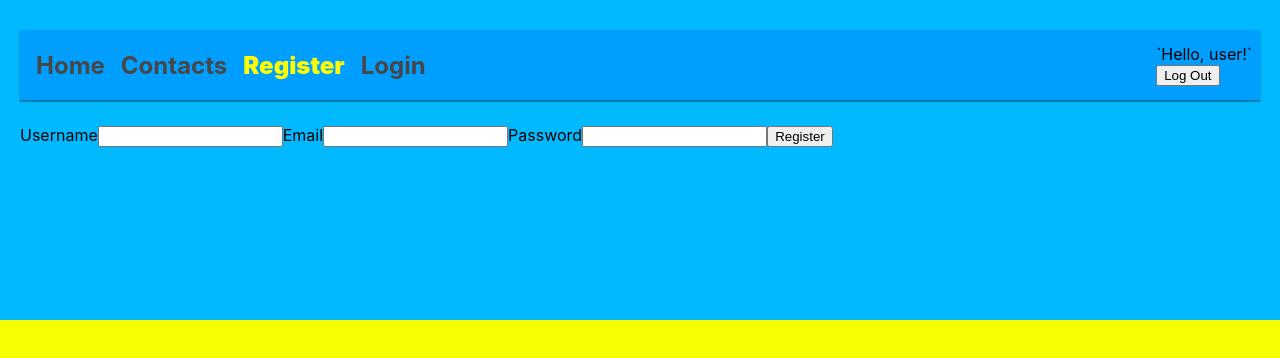
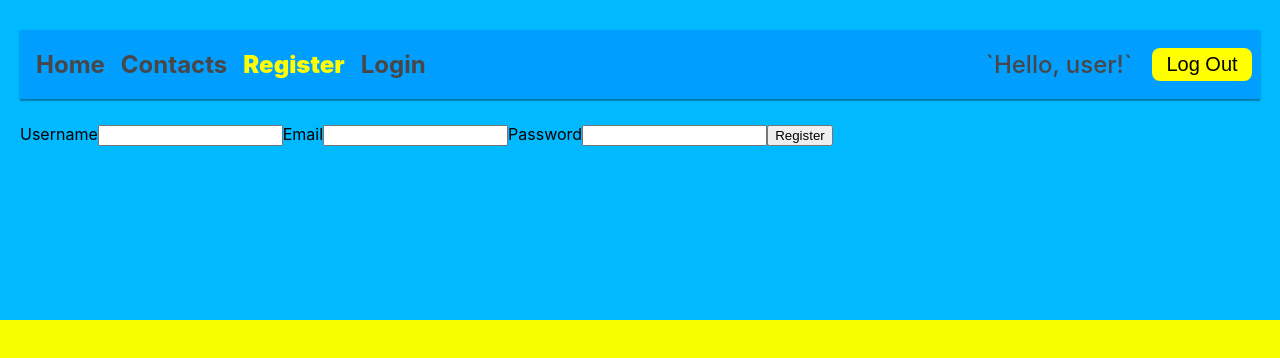
Before and after one commit to NataliiaPasaman/goit-react-hw-08-phonebook, a React (Create React App) app: page /register in a window 1280 px wide. Shown: the top 358 px of the page. Built offline with nearby package versions, Linux system fonts and the light colour scheme.

Commit message:
add base styles for UserMenu

```diff
--- a/src/components/UserMenu/UserMenu.jsx
+++ b/src/components/UserMenu/UserMenu.jsx
@@ -1,11 +1,12 @@
 import React from 'react';
+import { UserContainer, LogOutButton, UserTitle } from './UserMenu.styled';
 
 export const UserMenu = () =>{
 
     return (
-      <div>
-        <p>`Hello, user!`</p>
-        <button type="button">Log Out</button>
-      </div>
+      <UserContainer>
+        <UserTitle>`Hello, user!`</UserTitle>
+        <LogOutButton type="button">Log Out</LogOutButton>
+      </UserContainer>
     );
 }
--- /dev/null
+++ b/src/components/UserMenu/UserMenu.styled.js
@@ -0,0 +1,35 @@
+import styled from 'styled-components';
+
+export const UserContainer = styled.div`
+display: flex;
+align-items: center;
+justify-content: space-between;
+`;
+
+export const UserTitle = styled.p`
+color: rgb(72 70 70);
+font-weight: 500;
+font-size: 24px;
+`;
+
+export const LogOutButton = styled.button`
+margin-left: 20px;
+  width: 100px;
+  height: 33px;
+  background-color: yellow;
+  font-size: 20px;
+  color: black;
+  border: 0;
+  border-radius: 8px;
+  opacity: 1;
+  scale: 1;
+  transition: opacity 250ms cubic-bezier(0.4, 0, 0.2, 1);
+  cursor: pointer;
+  outline: none;
+
+  &:hover {
+    opacity: 0.9;
+    scale: 0.9;
+    box-shadow: 0px 1px 3px rgb(0 0 0 / 12%), 0px 1px 1px rgb(0 0 0 / 14%),
+      0px 2px 1px rgb(0 0 0 / 20%);
+  }`;
```
